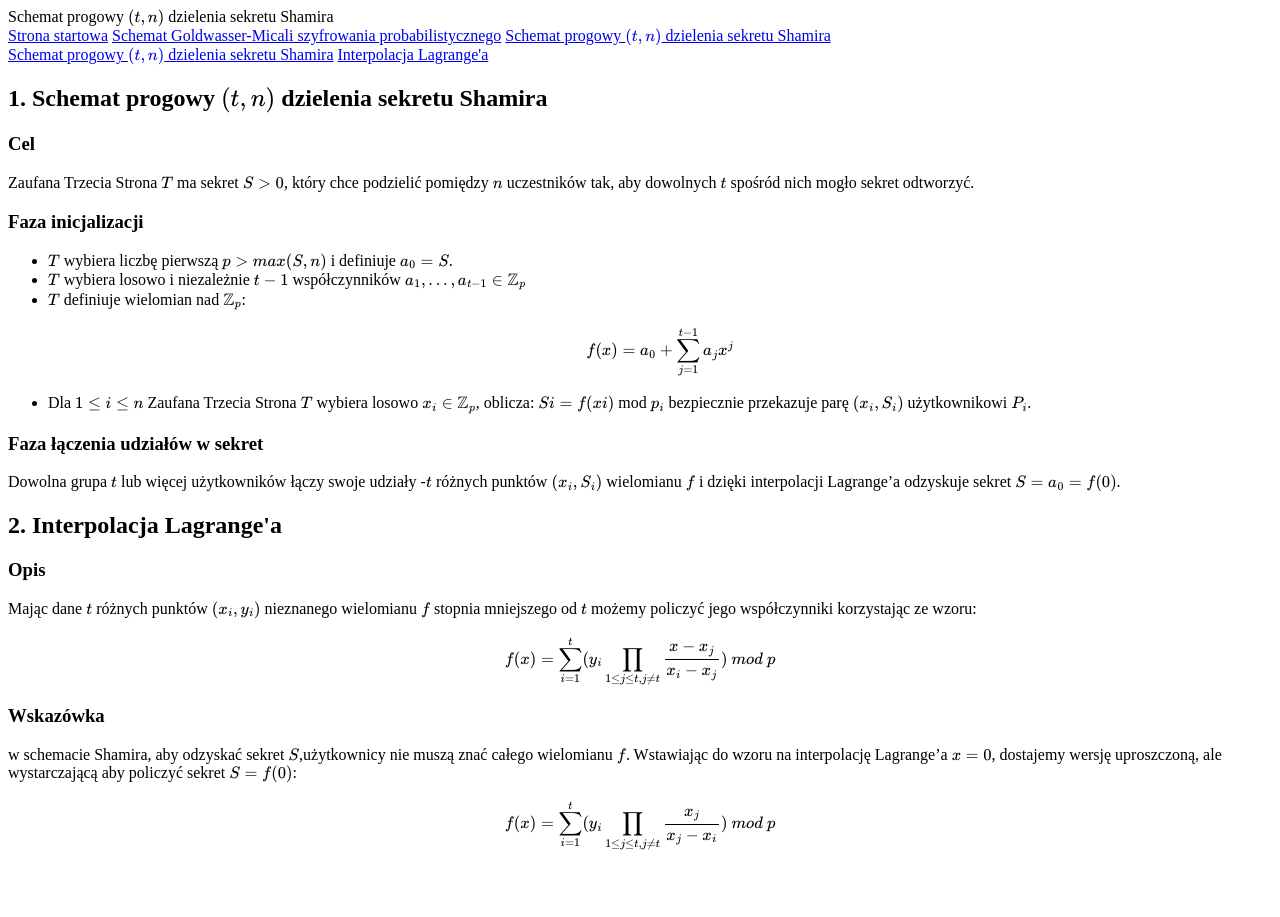
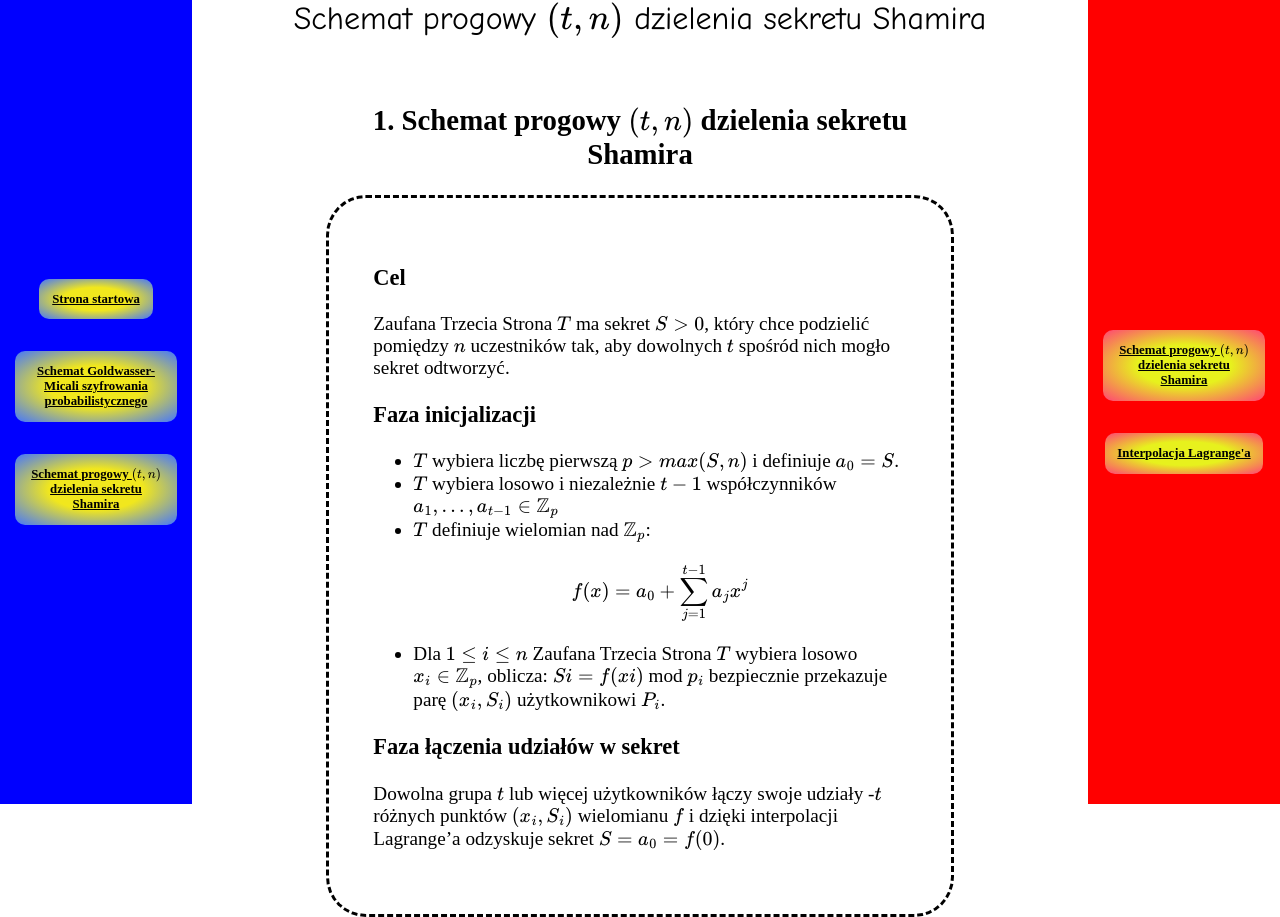
Before and after one commit to sates298/5th-Term, a plain HTML site: page www/krypto/shamir.html in a window 1280 px wide. Shown: the top 917 px of the page. Before the commit the page ends 868 px from the top, so only its background shows below. Drawn offline with nearby package versions, Linux system fonts and the light colour scheme.

Commit message:
finish krypto www

```diff
--- a/www/krypto/index.html
+++ b/www/krypto/index.html
@@ -4,10 +4,12 @@
     <meta charset="utf-8">
     <meta name="viewport" content="width=device-width, initial-scale=1.0"/>
     <title>Kryptografia</title>
-    <link rel="stylesheet" href="style.css"/>
+    <link rel="stylesheet" href="starting.css"/>
+    <script src="latex.js"></script>
+
     <script src="https://polyfill.io/v3/polyfill.min.js?features=es6"></script>
     <script type="text/javascript" id="MathJax-script" async src="https://cdn.jsdelivr.net/npm/mathjax@3/es5/tex-mml-chtml.js"></script>
-    <script src="latex.js"></script>
+
 </script>
 </head>
 <body>
@@ -18,9 +20,9 @@
     </div>
     <div id="menu">
         <nav>
-            <a class="redirect" href="index.html">Strona startowa</a>
-            <a class="redrect" href="micala.html">Schemat Goldwasser-Micali szyfrowania probabilistycznego</a>
-            <a class="redrect" href="shamir.html">Schemat progowy $(t, n)$ dzielenia sekretu Shamira</a>
+            <a class="redirect start-redirect" href="index.html">Strona startowa</a>
+            <a class="redirect start-redirect" href="micala.html">Schemat Goldwasser-Micali szyfrowania probabilistycznego</a>
+            <a class="redirect start-redirect" href="shamir.html">Schemat progowy $(t, n)$ dzielenia sekretu Shamira</a>
         </nav>
     </div>
 </body>
--- /dev/null
+++ b/www/krypto/mobile.css
@@ -0,0 +1,42 @@
+@media (max-width: 600px) {
+    body{
+        display: flex;
+        flex-direction: column;
+        justify-content: center;
+        margin: 0px;
+    }
+
+    #header{
+        background-color: goldenrod;
+        text-align:center;
+        font-size: 4vh;
+        grid-area: header;
+        font-family: Comic Sans MS;
+    }
+
+    #section-nav{
+        display: none;
+    }
+
+    #menu{
+        min-height: 10vh;
+        height: 10vh;
+    }
+
+    .redirect{
+        margin: 1vw;
+    }
+
+    nav{
+        display:flex;
+        flex-direction: row;
+        justify-content: center;
+        padding: 1vw;
+
+        font-size: 1.5vh;
+    }
+
+    #content{
+        font-size: 1.5vh;
+    }
+}
--- a/www/krypto/shamir.html
+++ b/www/krypto/shamir.html
@@ -5,9 +5,12 @@
     <meta name="viewport" content="width=device-width, initial-scale=1.0"/>
     <title>Shamir</title>
     <link rel="stylesheet" href="style.css"/>
+    <link rel="stylesheet" href="mobile.css"/>
+    <script src="latex.js"></script>
+
     <script src="https://polyfill.io/v3/polyfill.min.js?features=es6"></script>
     <script type="text/javascript" id="MathJax-script" async src="https://cdn.jsdelivr.net/npm/mathjax@3/es5/tex-mml-chtml.js"></script>
-    <script src="latex.js"></script>
+
 </head>
 <body>
     <div id="header">
@@ -18,8 +21,8 @@
     <div id="menu">
         <nav>
             <a class="redirect" href="index.html">Strona startowa</a>
-            <a class="redrect" href="micala.html">Schemat Goldwasser-Micali szyfrowania probabilistycznego</a>
-            <a class="redrect" href="shamir.html">Schemat progowy $(t, n)$ dzielenia sekretu Shamira</a>
+            <a class="redirect" href="micala.html">Schemat Goldwasser-Micali szyfrowania probabilistycznego</a>
+            <a class="redirect" href="shamir.html">Schemat progowy $(t, n)$ dzielenia sekretu Shamira</a>
         </nav>
     </div>
     <div id="section-nav">
--- /dev/null
+++ b/www/krypto/starting.css
@@ -0,0 +1,56 @@
+body{
+    display: flex;
+    flex-direction: column;
+    align-items: center;
+    align-content: center;
+
+    background-image: radial-gradient(rgba(233,233,28,1) 0%, rgba(30,178,56,1) 100%);
+}
+
+#menu{
+    height: 40vh;
+    border-radius: 1vw;
+    display: flex;
+    flex-direction: column;
+    align-content: center;
+    justify-content: center;
+
+    background-color: blue;
+}
+nav{
+    display:flex;
+    flex-direction: column;
+    align-items: center;
+    align-content: center;
+    justify-content: center;
+
+    padding: 1vw;
+}
+.redirect{
+    background-image: radial-gradient(rgba(241,231,29,1) 41%, rgba(68,117,255,1) 100%);
+
+    padding: 1vw;
+    margin-top: 2vh;
+    margin-bottom: 2vh;
+    border-radius: 1vw;
+
+    text-align: center;
+    font-weight: bold;
+    color: black;
+
+    transition: background-color .5s;
+    transition: background-image .5s;
+    transition: border-radius .2s;
+    transition: border .2s;
+}
+.redirect:hover{
+    background-color: dodgerblue;
+    background-image: url();
+    border-radius: 0vh;
+    border: solid black;
+}
+#header{
+    font-size: 5vw;
+    font-weight: bold;
+    font-family:cursive;
+}
--- a/www/krypto/style.css
+++ b/www/krypto/style.css
@@ -0,0 +1,110 @@
+body{
+    background-color: white;
+    margin: 0px;
+    display: grid;
+    grid-template-columns: 15vw auto 15vw;
+    grid-template-rows: 10vh auto;
+    grid-template-areas:
+        "menu header links"
+        "menu content links";
+}
+#header{
+    text-align:center;
+    font-size: 4vh;
+    grid-area: header;
+    font-family: Comic Sans MS;
+}
+
+#menu{
+    background-color: blue;
+
+    grid-area: menu;
+}
+nav{
+    display:flex;
+    flex-direction: column;
+    align-items: center;
+    align-content: center;
+    justify-content: center;
+    font-size: 1vw;
+
+    padding: 1vw;
+    height: inherit;
+}
+.redirect{
+    background-image: radial-gradient(rgba(241,231,29,1) 41%, rgba(68,117,255,1) 100%);
+}
+.redirect:hover{
+    background-color: dodgerblue;
+}
+#content{
+    display: flex;
+    flex-direction: column;
+    font-size: 1.5vw;
+
+    grid-area: content;
+}
+#section-nav{
+    order:1;
+    background-color: red;
+
+    grid-area: links;
+}
+
+#menu, #section-nav{
+    display: flex;
+    flex-direction: column;
+    align-content: center;
+    justify-content: center;
+
+    padding: 1%;
+    min-height: 100vh;
+    height: 100vh;
+    position: sticky;
+    top:0;
+}
+
+
+.link{
+    background-image: radial-gradient(rgba(231,241,29,1) 41%, rgba(255,68,117,1) 100%);
+}
+.link:hover{
+    background-color: yellow;
+}
+
+.redirect:hover, .link:hover{
+    background-image: url();
+    border-radius: 0px;
+    border: solid black;
+}
+
+.redirect,.link{
+    padding: 1vw;
+    margin-top: 2vh;
+    margin-bottom: 2vh;
+    border-radius: 10px;
+
+    text-align: center;
+    font-weight: bold;
+    color: black;
+
+    transition: background-color .5s;
+    transition: background-image .5s;
+    transition: border-radius .2s;
+    transition: border .2s;
+}
+section{
+    display: flex;
+    flex-direction: column;
+    margin-left: 15%;
+    margin-right: 15%;
+    justify-content: center;
+}
+.section-header{
+    text-align: center;
+}
+.items{
+    padding: 7%;
+    border-radius: 40px;
+    border: dashed;
+}
```
Also changed, not shown: www/krypto/micala.html (+30 -22 lines).
